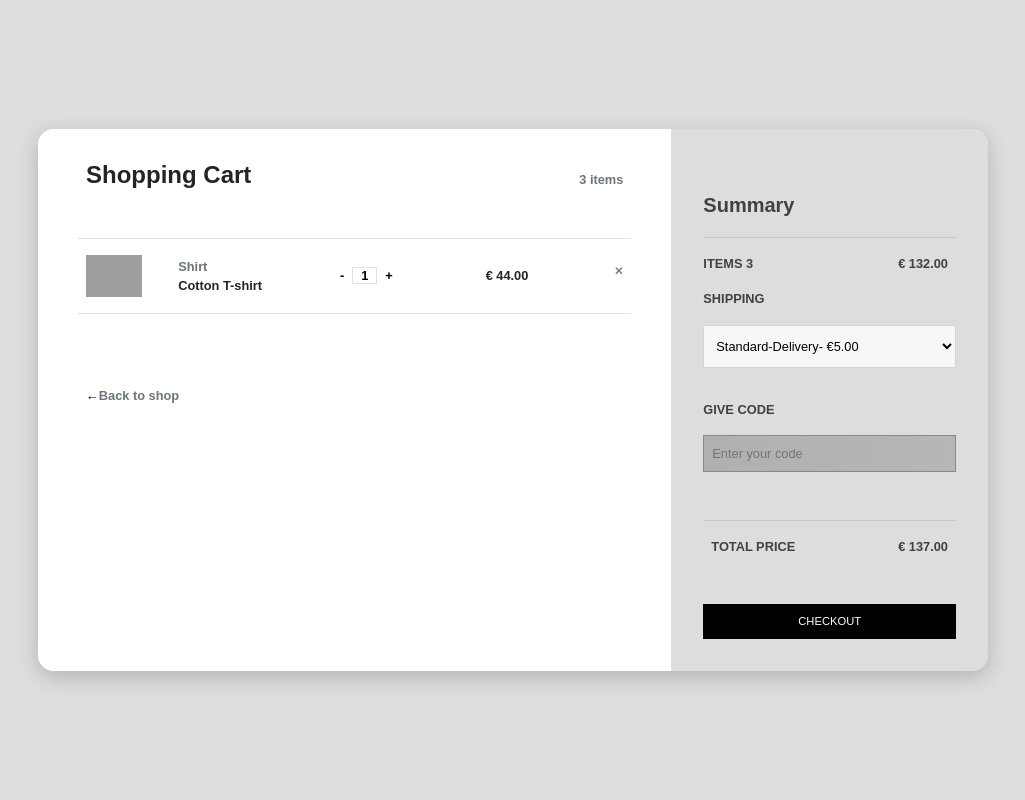
After one commit to Slawoodman/FitGear, a Django app: page /cart/ in a window 1280 px wide. The commit adds this page. Shown: the whole page, without its empty margins (127-1152 px from the left). Run offline with Django 4.2, Linux system fonts and the light colour scheme; a user stored in the database is signed in; data comes from the database, SQL or seed files in the repository; both versions use the stored data as it was after the commit; some libraries are stand-ins or nearby versions; grey boxes are pictures that could not be loaded.

Commit message:
modified:   db.sqlite3 	modified:   market/__pycache__/admin.cpython-310.pyc 	modified:   market/__pycache__/models.cpython-310.pyc 	modified:   market/__pycache__/urls.cpython-310.pyc 	modified:   market/__pycache__/views.cpython-310.pyc 	modified:   market/admin.py 	new file:   market/migrations/0017_cart_cartitem.py 	new file:   market/migrations/0018_alter_cartitem_quantity.py 	new file:   market/migrations/__pycache__/0017_cart_cartitem.cpython-310.pyc 	new file:   market/migrations/__pycache__/0018_alter_cartitem_quantity.cpython-310.pyc 	modified:   market/models.py 	new file:   market/templates/market/cart.html 	modified:   market/templates/market/product_page.html 	modified:   market/urls.py 	modified:   market/views.py 	modified:   static/styles/main.css 	modified:   templates/havbar.html 	modified:   users/__pycache__/views.cpython-310.pyc

```diff
--- a/market/models.py
+++ b/market/models.py
@@ -79,6 +79,21 @@ class ProductReview(models.Model):
         return self.rating
 
 
+class Cart(models.Model):
+    user = models.ForeignKey(User, on_delete=models.CASCADE, null=True, blank=True)
+    created_at = models.DateTimeField(auto_now_add=True)
+    updated_at = models.DateTimeField(auto_now=True)
+
+    def __str__(self) -> str:
+        return str(f"{self.user}'s cart")
+
+
+class CartItem(models.Model):
+    cart = models.ForeignKey(Cart, on_delete=models.CASCADE, related_name='items')
+    product = models.ForeignKey(Product, on_delete=models.CASCADE)
+    quantity = models.PositiveIntegerField(default=0)
+
+
 class OrderItem(models.Model):
     STATUS_CHOICES = (
         ("Undecided", "UNDECIDED"),
--- /dev/null
+++ b/market/templates/market/cart.html
@@ -0,0 +1,228 @@
+<!doctype html>
+<html>
+<head>
+    <meta charset='utf-8'>
+    <meta name='viewport' content='width=device-width, initial-scale=1'>
+    <title>Snippet - BBBootstrap</title>
+    <link href='https://stackpath.bootstrapcdn.com/bootstrap/4.3.1/css/bootstrap.min.css' rel='stylesheet'>
+    <link href='https://cdnjs.cloudflare.com/ajax/libs/font-awesome/4.7.0/css/font-awesome.min.css' rel='stylesheet'>
+    <script type='text/javascript' src='https://cdnjs.cloudflare.com/ajax/libs/jquery/3.2.1/jquery.min.js'></script>
+    <style>
+        ::-webkit-scrollbar {
+          width: 8px;
+        }
+        /* Track */
+        ::-webkit-scrollbar-track {
+          background: #f1f1f1;
+        }
+        /* Handle */
+        ::-webkit-scrollbar-thumb {
+          background: #888;
+        }
+        /* Handle on hover */
+        ::-webkit-scrollbar-thumb:hover {
+          background: #555;
+        }
+        body{
+            background: #ddd;
+            min-height: 100vh;
+            vertical-align: middle;
+            display: flex;
+            font-family: sans-serif;
+            font-size: 0.8rem;
+            font-weight: bold;
+        }
+        .title{
+            margin-bottom: 5vh;
+        }
+        .card{
+            margin: auto;
+            max-width: 950px;
+            width: 90%;
+            box-shadow: 0 6px 20px 0 rgba(0, 0, 0, 0.19);
+            border-radius: 1rem;
+            border: transparent;
+        }
+        @media(max-width:767px){
+            .card{
+                margin: 3vh auto;
+            }
+        }
+        .cart{
+            background-color: #fff;
+            padding: 4vh 5vh;
+            border-bottom-left-radius: 1rem;
+            border-top-left-radius: 1rem;
+        }
+        @media(max-width:767px){
+            .cart{
+                padding: 4vh;
+                border-bottom-left-radius: unset;
+                border-top-right-radius: 1rem;
+            }
+        }
+        .summary{
+            background-color: #ddd;
+            border-top-right-radius: 1rem;
+            border-bottom-right-radius: 1rem;
+            padding: 4vh;
+            color: rgb(65, 65, 65);
+        }
+        @media(max-width:767px){
+            .summary{
+                border-top-right-radius: unset;
+                border-bottom-left-radius: 1rem;
+            }
+        }
+        .summary .col-2{
+            padding: 0;
+        }
+        .summary .col-10{
+            padding: 0;
+        }
+        .row{
+            margin: 0;
+        }
+        .title b{
+            font-size: 1.5rem;
+        }
+        .main{
+            margin: 0;
+            padding: 2vh 0;
+            width: 100%;
+        }
+        .col-2, .col{
+            padding: 0 1vh;
+        }
+        a{
+            padding: 0 1vh;
+        }
+        .close{
+            margin-left: auto;
+            font-size: 0.7rem;
+        }
+        img{
+            width: 3.5rem;
+        }
+        .back-to-shop{
+            margin-top: 4.5rem;
+        }
+        h5{
+            margin-top: 4vh;
+        }
+        hr{
+            margin-top: 1.25rem;
+        }
+        form{
+            padding: 2vh 0;
+        }
+        select{
+            border: 1px solid rgba(0, 0, 0, 0.137);
+            padding: 1.5vh 1vh;
+            margin-bottom: 4vh;
+            outline: none;
+            width: 100%;
+            background-color: rgb(247, 247, 247);
+        }
+        input{
+            border: 1px solid rgba(0, 0, 0, 0.137);
+            padding: 1vh;
+            margin-bottom: 4vh;
+            outline: none;
+            width: 100%;
+            background-color: rgb(247, 247, 247);
+        }
+        input:focus::-webkit-input-placeholder{
+              color:transparent;
+        }
+        .btn{
+            background-color: #000;
+            border-color: #000;
+            color: white;
+            width: 100%;
+            font-size: 0.7rem;
+            margin-top: 4vh;
+            padding: 1vh;
+            border-radius: 0;
+        }
+        .btn:focus{
+            box-shadow: none;
+            outline: none;
+            box-shadow: none;
+            color: white;
+            -webkit-box-shadow: none;
+            -webkit-user-select: none;
+            transition: none;
+        }
+        .btn:hover{
+            color: white;
+        }
+        a{
+            color: black;
+        }
+        a:hover{
+            color: black;
+            text-decoration: none;
+        }
+        #code{
+            background-image: linear-gradient(to left, rgba(255, 255, 255, 0.253) , rgba(255, 255, 255, 0.185)), url("https://img.icons8.com/small/16/000000/long-arrow-right.png");
+            background-repeat: no-repeat;
+            background-position-x: 95%;
+            background-position-y: center;
+        }
+    </style>
+</head>
+<body className='snippet-body'>
+    <div class="card">
+        <div class="row">
+            <div class="col-md-8 cart">
+                <div class="title">
+                    <div class="row">
+                        <div class="col"><h4><b>Shopping Cart</b></h4></div>
+                        <div class="col align-self-center text-right text-muted">3 items</div>
+                    </div>
+                </div>
+                <div class="row border-top border-bottom">
+                    <div class="row main align-items-center">
+                        <div class="col-2"><img class="img-fluid" src="https://i.imgur.com/1GrakTl.jpg"></div>
+                        <div class="col">
+                            <div class="row text-muted">Shirt</div>
+                            <div class="row">Cotton T-shirt</div>
+                        </div>
+                        <div class="col">
+                            <a href="#">-</a><a href="#" class="border">1</a><a href="#">+</a>
+                        </div>
+                        <div class="col">&euro; 44.00 <span class="close">&#10005;</span></div>
+                    </div>
+                </div>
+                <div class="back-to-shop"><a href="{% url 'main' %}">&leftarrow;<span class="text-muted">Back to shop</span></a></div>
+            </div>
+            <div class="col-md-4 summary">
+                <div><h5><b>Summary</b></h5></div>
+                <hr>
+                <div class="row">
+                    <div class="col" style="padding-left:0;">ITEMS 3</div>
+                    <div class="col text-right">&euro; 132.00</div>
+                </div>
+                <form>
+                    <p>SHIPPING</p>
+                    <select><option class="text-muted">Standard-Delivery- &euro;5.00</option></select>
+                    <p>GIVE CODE</p>
+                    <input id="code" placeholder="Enter your code">
+                </form>
+                <div class="row" style="border-top: 1px solid rgba(0,0,0,.1); padding: 2vh 0;">
+                    <div class="col">TOTAL PRICE</div>
+                    <div class="col text-right">&euro; 137.00</div>
+                </div>
+                <button class="btn">CHECKOUT</button>
+            </div>
+        </div>
+    </div>
+    <script type='text/javascript' src='https://stackpath.bootstrapcdn.com/bootstrap/4.3.1/js/bootstrap.bundle.min.js'></script>
+    <script type='text/javascript'>var myLink = document.querySelector('a[href="#"]');
+        myLink.addEventListener('click', function(e) {
+            e.preventDefault();
+        });
+    </script>
+</body>
+</html>
--- a/market/urls.py
+++ b/market/urls.py
@@ -8,6 +8,9 @@ urlpatterns = [
     path("orders/", views.GetOrdersView.as_view(), name="showorders"),
     path("checkout/<int:pk>", views.MarkOrderItemAsPaidView.as_view(), name="checkout"),
 
+
+    path("cart/", views.cart_view, name="cart"),
+    path("add-item/<int:pk>", views.add_to_cart, name="add-to-cart"),
     path(
         "payment/<int:pk>", views.GeneratePaymentHtmlView.as_view(), name="genpayment"
     ),
--- a/market/views.py
+++ b/market/views.py
@@ -4,7 +4,7 @@ from django.template.loader import render_to_string
 from django.core.files.base import ContentFile
 from django.views import View
 from django.http import HttpResponse
-from .models import Product, OrderItem
+from .models import Product, OrderItem, Cart, CartItem
 from .forms import OrderCreatForm
 from .utils import get_choices, filter_orders
 import mimetypes
@@ -22,6 +22,27 @@ class MainPageView(View):
 
         # Render the 'main.html' template, passing in the context
         return render(request, "market/main.html", context)
+
+
+
+def cart_view(request):
+    cart, created = Cart.objects.get_or_create(user=request.user)
+    total_price = sum([item.quantity * item.product.price for item in cart.items.all()])
+    return render(request, 'market/cart.html', {'cart': cart, 'total_price': total_price})
+
+
+def add_to_cart(request, pk):
+    product = get_object_or_404(Product, id=pk)
+    cart, created = Cart.objects.get_or_create(user=request.user)
+    cart_item, created = CartItem.objects.get_or_create(cart=cart, product=product)
+    cart_item.quantity += int(request.GET['quantity'])
+    cart_item.save()
+    return redirect('cart')
+
+def remove_from_cart(request, cart_item_id):
+    cart_item = get_object_or_404(CartItem, id=cart_item_id)
+    cart_item.delete()
+    return redirect('cart')
 
 
 def product_view(request, pk):
--- a/templates/havbar.html
+++ b/templates/havbar.html
@@ -30,7 +30,7 @@
     <ul class="nav navbar-nav navbar-right">
       {% if request.user.is_authenticated %}
       <li><p class="navbar-text">Hey, {{ request.user }}</p></li>
-      <li><a href="#"><span class="glyphicon glyphicon-shopping-cart"></span> Cart</a></li>
+      <li><a href="{% url 'cart'%}"><span class="glyphicon glyphicon-shopping-cart"></span> Cart</a></li>
       {% endif %}
     </ul>
   </div>
```
Also changed, not shown: market/admin.py (+9 -1 lines), market/templates/market/product_page.html (+14 -1 lines), db.sqlite3, market/migrations/0017_cart_cartitem.py (added), market/migrations/0018_alter_cartitem_quantity.py (added), static/styles/main.css (indentation only).
